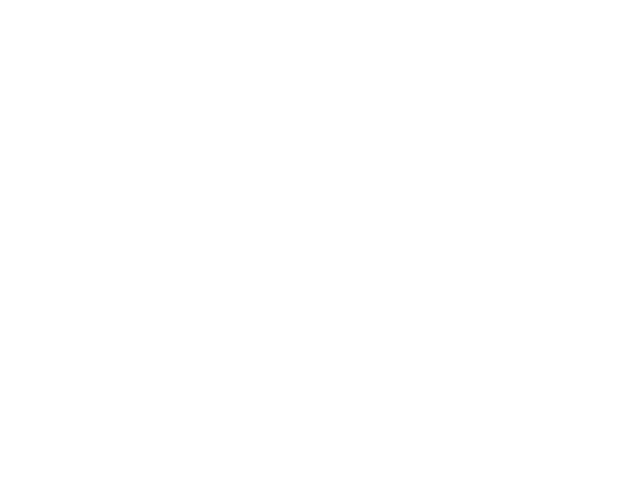
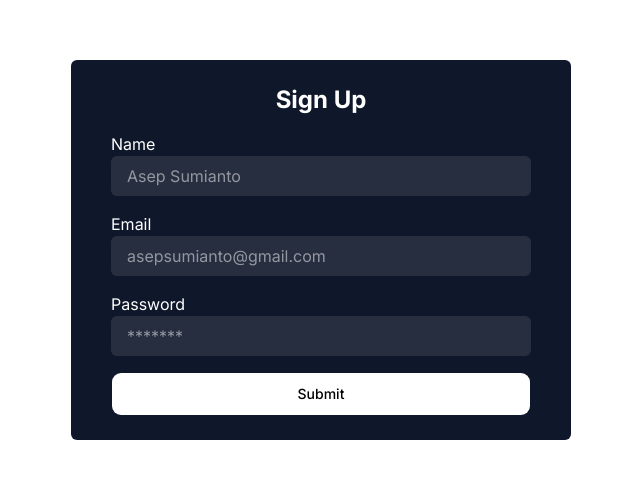
Before and after one commit to jasonenkristo123/Next-FS, a Next.js app: page /register in a window 1280 px wide. Shown: the part 150-628 px from the top of the page, without its empty margins (319-959 px from the left). Built offline with nearby package versions, Linux system fonts and the light colour scheme; no server answers.

Commit message:
feat(register): integration register with supabase

```diff
--- a/src/app/(auth)/login/page.tsx
+++ b/src/app/(auth)/login/page.tsx
@@ -1,7 +1,7 @@
 export default function LoginPage() {
     return (
         <section>
-
+            <LoginPage />
         </section>
     )
 }
--- a/src/app/(auth)/register/page.tsx
+++ b/src/app/(auth)/register/page.tsx
@@ -1,7 +1,9 @@
-export default function RegisterPage() {
+import RegisterPage from "@/features/auth/components/registerPage";
+
+export default function Register() {
     return (
         <section>
-
+            <RegisterPage />
         </section>
     )
 }
--- /dev/null
+++ b/src/features/auth/components/loginPage.tsx
@@ -0,0 +1,9 @@
+
+
+export default function LoginPage() {
+    return (
+        <div>
+
+        </div>
+    )
+}
--- /dev/null
+++ b/src/features/auth/components/registerPage.tsx
@@ -0,0 +1,75 @@
+"use client";
+
+import { useForm } from "react-hook-form";
+import { registerSchema, TRegisterSchema } from "../lib/validations/registerSchema";
+import { zodResolver } from "@hookform/resolvers/zod";
+import { Button } from "@/shared/components/ui/button";
+import { cn } from "@/lib/utils";
+import { registerWithPassword } from "@/shared/utils/auth";
+import { useRouter } from "next/navigation";
+
+
+export default function RegisterPage() {
+    const {
+        register,
+        handleSubmit,
+        formState: { isLoading, errors },
+    } = useForm<TRegisterSchema>({
+        resolver: zodResolver(registerSchema),
+        defaultValues: {
+            name: "",
+            email: "",
+            password: ""
+        }
+    });
+
+    const router = useRouter();
+
+    const onSubmit = async (data: TRegisterSchema) => {
+        try {
+            await registerWithPassword(data.name, data.email, data.password);
+            router.push("/events");
+        } catch (error) {
+            console.log(error);
+        }
+    }
+
+
+    return (
+        <div className="w-full h-dvh flex items-center justify-center">
+            <form onSubmit={handleSubmit(onSubmit)} className="container mx-10 sm:mx-0 bg-slate-900 max-w-125 py-6 w-full rounded-sm">
+                <h1 className="text-white font-inter-700 text-center text-xl md:text-2xl ">
+                    Sign Up
+                </h1>
+
+                <div className="mt-4 px-10">
+                    <label htmlFor="name" className="text-white block">
+                        Name
+                    </label>
+                    <input type="text" {...register("name")} placeholder="Asep Sumianto" className="bg-white/10 rounded-sm w-full placeholder:text-white/50 px-4 py-2 focus:outline-none focus:ring focus:ring-gray-400 text-white" />
+                    {errors.name && <p className="text-red-500">{errors.name.message}</p>}
+                </div>
+                <div className="mt-4 px-10">
+                    <label htmlFor="email" className="text-white block">
+                        Email
+                    </label>
+                    <input type="text" {...register("email")} placeholder="asepsumianto@gmail.com" className="bg-white/10 rounded-sm w-full placeholder:text-white/50 px-4 py-2 focus:outline-none focus:ring focus:ring-gray-400 text-white" />
+                    {errors.email && <p className="text-red-500">{errors.email.message}</p>}
+                </div>
+                <div className="mt-4 px-10">
+                    <label htmlFor="name" className="text-white block">
+                        Password
+                    </label>
+                    <input type="password" {...register("password")} placeholder="*******" className="bg-white/10 rounded-sm w-full placeholder:text-white/50 px-4 py-2 focus:outline-none focus:ring focus:ring-gray-400 text-white" />
+                    {errors.password && <p className="text-red-500">{errors.password.message}</p>}
+                </div>
+
+                <div className="mx-10 mt-4">
+                    <Button type="submit" variant="default" size="xl" disabled={isLoading} className={cn("w-full bg-white text-black font-inter-700 hover:bg-white/70 cursor-pointer")}>
+                        Submit
+                    </Button>
+                </div>
+            </form>
+        </div>
+    )
+}
--- /dev/null
+++ b/src/features/auth/lib/validations/loginSchema.ts
@@ -0,0 +1,8 @@
+import z from "zod"
+
+export const LoginSchema = z.object({
+    email: z.email({ message: "Please enter a valid email" }),
+    password: z.string().min(6, { message: "Password must be at least 6 characters long" }),
+})
+
+export type TLoginSchema = z.infer<typeof LoginSchema>
--- /dev/null
+++ b/src/features/auth/lib/validations/registerSchema.ts
@@ -0,0 +1,10 @@
+import { z } from "zod";
+
+
+export const registerSchema = z.object({
+    name: z.string().min(2, { message: "Name must be at least 2 characters long" }),
+    email: z.string().email({ message: "Please enter a valid email" }),
+    password: z.string().min(8, { message: "Password must be at least 8 characters long" }),
+});
+
+export type TRegisterSchema = z.infer<typeof registerSchema>;
--- a/src/shared/components/ui/button.tsx
+++ b/src/shared/components/ui/button.tsx
@@ -26,6 +26,7 @@ const buttonVariants = cva(
         xs: "h-6 gap-1 rounded-[min(var(--radius-md),10px)] px-2 text-xs in-data-[slot=button-group]:rounded-lg has-data-[icon=inline-end]:pr-1.5 has-data-[icon=inline-start]:pl-1.5 [&_svg:not([class*='size-'])]:size-3",
         sm: "h-7 gap-1 rounded-[min(var(--radius-md),12px)] px-2.5 text-[0.8rem] in-data-[slot=button-group]:rounded-lg has-data-[icon=inline-end]:pr-1.5 has-data-[icon=inline-start]:pl-1.5 [&_svg:not([class*='size-'])]:size-3.5",
         lg: "h-9 gap-1.5 px-2.5 has-data-[icon=inline-end]:pr-2 has-data-[icon=inline-start]:pl-2",
+        xl: "h-11 gap-1.5 px-3.5 has-data-[icon=inline-end]:pr-2.5 has-data-[icon=inline-start]:pl-2.5",
         icon: "size-8",
         "icon-xs":
           "size-6 rounded-[min(var(--radius-md),10px)] in-data-[slot=button-group]:rounded-lg [&_svg:not([class*='size-'])]:size-3",
--- a/src/shared/components/ui/navbar.tsx
+++ b/src/shared/components/ui/navbar.tsx
@@ -23,12 +23,16 @@ export default function Navbar() {
                     </Link>
                 </div>
                 <div className="flex items-center gap-6">
+                    <Link href="/login">
                         <h2 className="text-secondaryblue md:text-sm xl:text-lg">
                             Sign In
                         </h2>
-                    <Button variant="default" size="lg" className="bg-primaryblue">
+                    </Link>
+                    <Link href="/register">
+                        <Button variant="default" size="lg" className="bg-primaryblue cursor-pointer">
                             Get Started
                         </Button>
+                    </Link>
                 </div>
             </div>
 
@@ -37,12 +41,16 @@ export default function Navbar() {
                     EventHub
                 </h1>
                 <div className="flex items-center gap-6">
+                    <Link href="/login">
                         <h2 className="text-secondaryblue md:text-sm xl:text-lg">
                             Sign In
                         </h2>
+                    </Link>
+                    <Link href="/register">
                         <Button variant="default" size="lg" className="bg-primaryblue">
                             Get Started
                         </Button>
+                    </Link>
                 </div>
 
             </div>
--- /dev/null
+++ b/src/shared/utils/auth.ts
@@ -0,0 +1,42 @@
+import { supabase } from "../lib/supabase";
+
+export async function loginWithPassword(email: string, password: string) {
+    const { data, error } = await supabase.auth.signInWithPassword({
+        email,
+        password
+    })
+    if (error) throw error;
+    return data;
+}
+
+export async function registerWithPassword(name: string, email: string, password: string) {
+    const { data, error } = await supabase.auth.signUp({
+        email,
+        password,
+        options: {
+            data: {
+                name
+            }
+        }
+    })
+
+    if (error) throw error;
+    return data;
+}
+
+
+export async function loginWithGoogle() {
+    return await supabase.auth.signInWithOAuth({
+        provider: "google"
+    })
+}
+
+export async function loginWithGithub() {
+    return await supabase.auth.signInWithOAuth({
+        provider: "github"
+    })
+}
+
+export async function logout() {
+    return await supabase.auth.signOut()
+}
```
Lines whose indentation alone changed are shown as unchanged.
